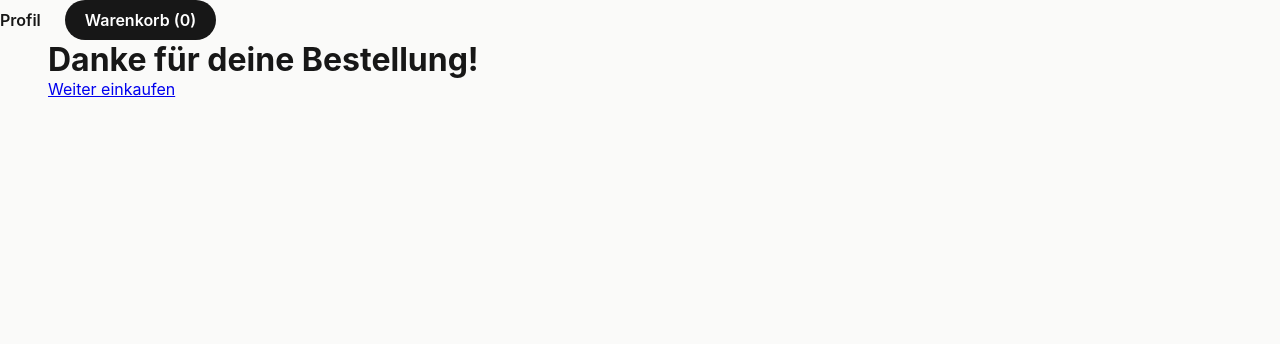
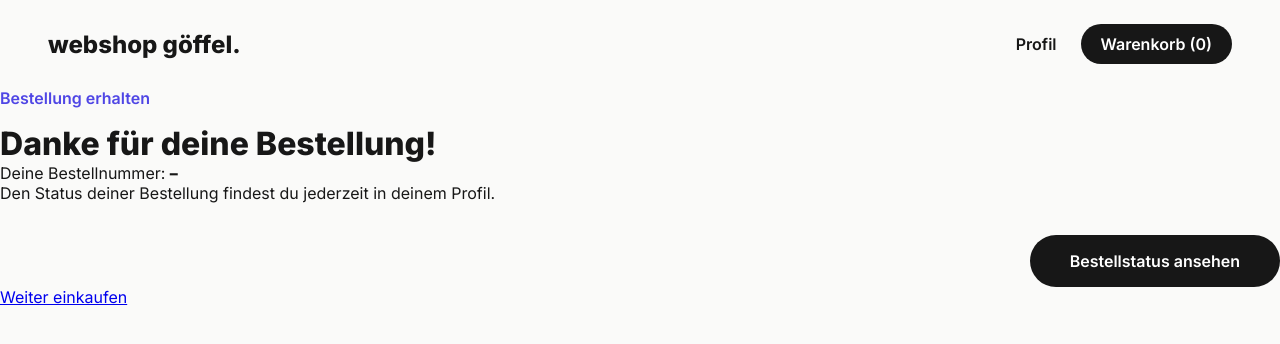
Before and after one commit to xenomorpha/verbose-sniffle, a plain HTML site: page frontend/confirmation.html in a window 1280 px wide. Drawn offline with Linux system fonts and the light colour scheme.

Commit message:
fixed confirmation page

```diff
--- a/frontend/confirmation.html
+++ b/frontend/confirmation.html
@@ -1,24 +1,42 @@
 <!DOCTYPE html>
-<html lang="de">
+<html lang="de-CH">
 <head>
   <meta charset="UTF-8">
-  <meta name="viewport" content="width=device-width, initial-scale=1">
-  <title>Danke</title>
+  <meta name="viewport" content="width=device-width, initial-scale=1.0">
+  <title>Danke – webshop göffel.</title>
+  <link rel="preconnect" href="https://fonts.googleapis.com">
+  <link href="https://fonts.googleapis.com/css2?family=Inter:wght@400;600;800&display=swap" rel="stylesheet">
   <link rel="stylesheet" href="style.css">
 </head>
 <body>
-<nav class="header-nav">
-  <a href="profile.html" class="profile-link">Profil</a>
-  <a href="cart.html" class="cart">Warenkorb (<span id="cart-counter">0</span>)</a>
-</nav>
-  <main class="products-section">
+
+  <header class="header">
+    <a href="/" class="logo">webshop göffel.</a>
+    <nav class="header-nav">
+      <a href="profile.html" class="profile-link">Profil</a>
+      <a href="cart.html" class="cart">Warenkorb (<span id="cart-counter">0</span>)</a>
+    </nav>
+  </header>
+
+  <main class="confirmation-page">
+    <p class="hero-label">Bestellung erhalten</p>
     <h1>Danke für deine Bestellung!</h1>
-    <p id="msg"></p>
-    <p><a href="index.html">Weiter einkaufen</a></p>
+    <p class="confirmation-text">
+      Deine Bestellnummer: <strong id="order-number">–</strong><br>
+      Den Status deiner Bestellung findest du jederzeit in deinem Profil.
+    </p>
+    <div class="confirmation-actions">
+      <a href="profile.html" class="checkout-button">Bestellstatus ansehen</a>
+      <a href="/" class="confirmation-link">Weiter einkaufen</a>
+    </div>
   </main>
+
+  <script src="cart.js"></script>
   <script>
-    const id = new URLSearchParams(location.search).get('order');
-    document.getElementById('msg').textContent = id ? 'Deine Bestellnummer: #' + id : '';
+    const orderId = new URLSearchParams(window.location.search).get("order");
+    if (orderId) {
+      document.getElementById("order-number").textContent = "#" + orderId;
+    }
   </script>
 </body>
 </html>
```
